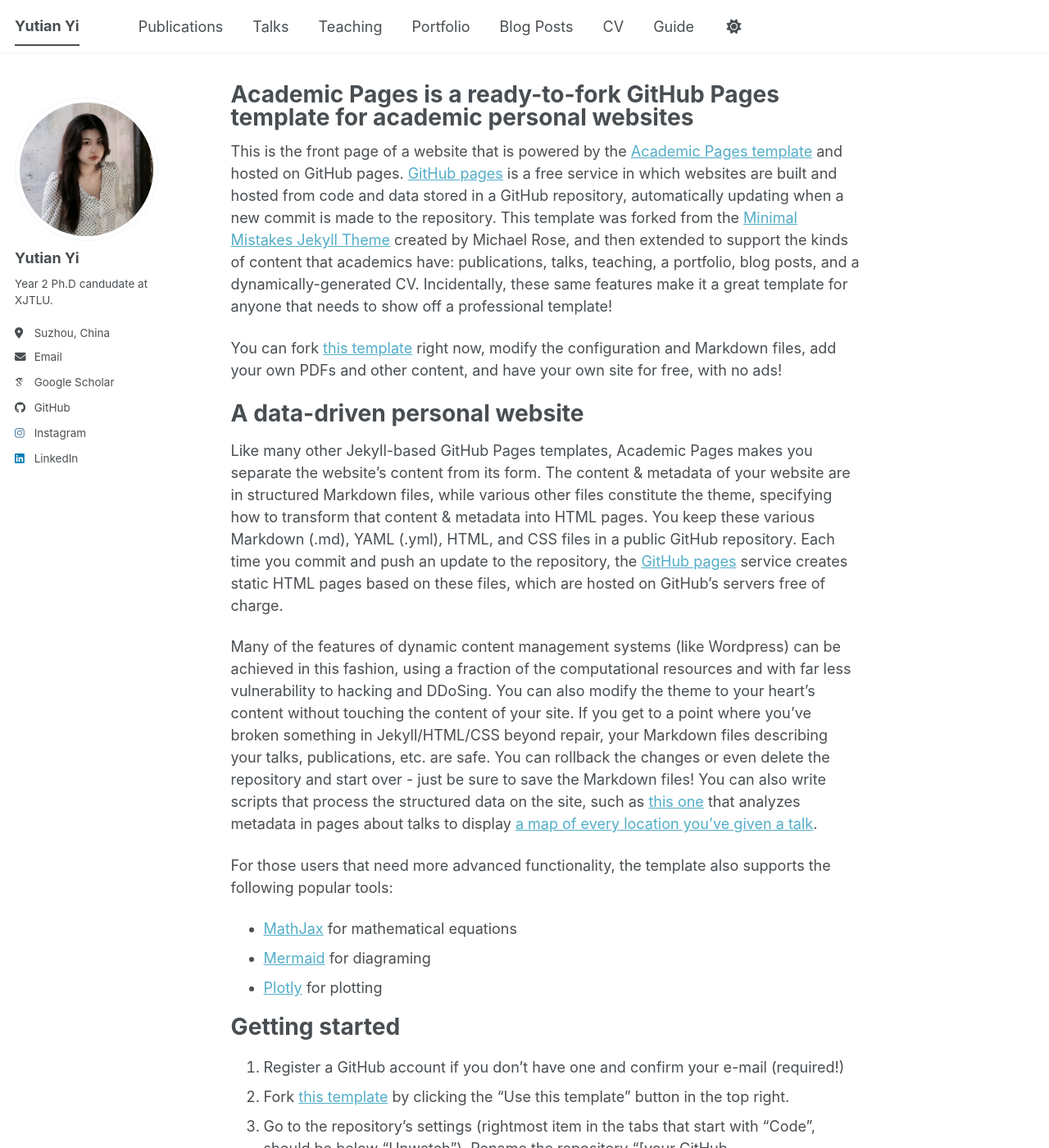
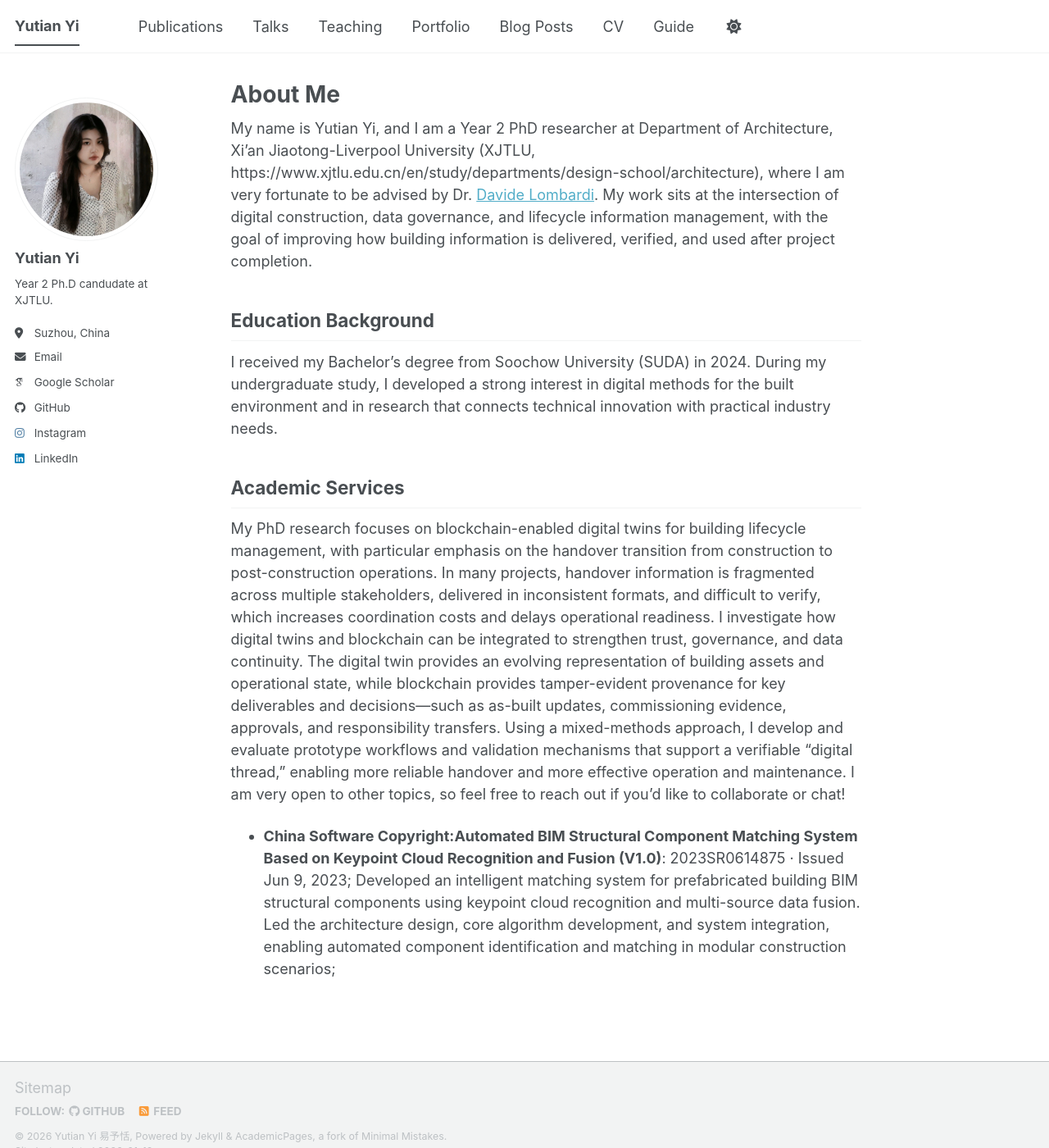
Before and after one commit to Yutian0425/yutian0425.github.io, a Jekyll site: the page built from _pages/about.md, in a window 1280 px wide and 1400 px high. Shown: the whole window at 82% size. Built offline with Jekyll 4.4.1, drawn with Linux system fonts in a browser that asks for light colours; some web fonts are replaced; a script bundle is joined from its source files by our own code; library files that are not in the unit come from our copies; a file with an impossible date is left out; some of the changed text lies outside the part shown.

Commit message:
Update about.md

```diff
--- a/_pages/about.md
+++ b/_pages/about.md
@@ -1,56 +1,21 @@
 ---
 permalink: /
-title: "Academic Pages is a ready-to-fork GitHub Pages template for academic personal websites"
+title: "About Me"
 author_profile: true
 redirect_from:
   - /about/
   - /about.html
 ---
 
-This is the front page of a website that is powered by the [Academic Pages template](https://github.com/academicpages/academicpages.github.io) and hosted on GitHub pages. [GitHub pages](https://pages.github.com) is a free service in which websites are built and hosted from code and data stored in a GitHub repository, automatically updating when a new commit is made to the repository. This template was forked from the [Minimal Mistakes Jekyll Theme](https://mmistakes.github.io/minimal-mistakes/) created by Michael Rose, and then extended to support the kinds of content that academics have: publications, talks, teaching, a portfolio, blog posts, and a dynamically-generated CV. Incidentally, these same features make it a great template for anyone that needs to show off a professional template!
+My name is Yutian Yi, and I am a Year 2 PhD researcher at Department of Architecture, Xi’an Jiaotong-Liverpool University (XJTLU, https://www.xjtlu.edu.cn/en/study/departments/design-school/architecture), where I am very fortunate to be advised by Dr. [Davide Lombardi](https://scholar.xjtlu.edu.cn/en/persons/DavideLombardi/). My work sits at the intersection of digital construction, data governance, and lifecycle information management, with the goal of improving how building information is delivered, verified, and used after project completion.
 
- You can fork [this template](https://github.com/academicpages/academicpages.github.io) right now, modify the configuration and Markdown files, add your own PDFs and other content, and have your own site for free, with no ads!
 
-A data-driven personal website
-======
-Like many other Jekyll-based GitHub Pages templates, Academic Pages makes you separate the website's content from its form. The content & metadata of your website are in structured Markdown files, while various other files constitute the theme, specifying how to transform that content & metadata into HTML pages. You keep these various Markdown (.md), YAML (.yml), HTML, and CSS files in a public GitHub repository. Each time you commit and push an update to the repository, the [GitHub pages](https://pages.github.com/) service creates static HTML pages based on these files, which are hosted on GitHub's servers free of charge.
+## Education Background
+I received my Bachelor’s degree from Soochow University (SUDA) in 2024. During my undergraduate study, I developed a strong interest in digital methods for the built environment and in research that connects technical innovation with practical industry needs.
 
-Many of the features of dynamic content management systems (like Wordpress) can be achieved in this fashion, using a fraction of the computational resources and with far less vulnerability to hacking and DDoSing. You can also modify the theme to your heart's content without touching the content of your site. If you get to a point where you've broken something in Jekyll/HTML/CSS beyond repair, your Markdown files describing your talks, publications, etc. are safe. You can rollback the changes or even delete the repository and start over - just be sure to save the Markdown files! You can also write scripts that process the structured data on the site, such as [this one](https://github.com/academicpages/academicpages.github.io/blob/master/talkmap.ipynb) that analyzes metadata in pages about talks to display [a map of every location you've given a talk](https://academicpages.github.io/talkmap.html).
 
-For those users that need more advanced functionality, the template also supports the following popular tools:
-- [MathJax](https://www.mathjax.org/) for mathematical equations
-- [Mermaid](https://mermaid.js.org/) for diagraming
-- [Plotly](https://plotly.com/javascript/) for plotting
+## Academic Services
+My PhD research focuses on blockchain-enabled digital twins for building lifecycle management, with particular emphasis on the handover transition from construction to post-construction operations. In many projects, handover information is fragmented across multiple stakeholders, delivered in inconsistent formats, and difficult to verify, which increases coordination costs and delays operational readiness. I investigate how digital twins and blockchain can be integrated to strengthen trust, governance, and data continuity. The digital twin provides an evolving representation of building assets and operational state, while blockchain provides tamper-evident provenance for key deliverables and decisions—such as as-built updates, commissioning evidence, approvals, and responsibility transfers. Using a mixed-methods approach, I develop and evaluate prototype workflows and validation mechanisms that support a verifiable “digital thread,” enabling more reliable handover and more effective operation and maintenance.
+I am very open to other topics, so feel free to reach out if you’d like to collaborate or chat!
 
-Getting started
-======
-1. Register a GitHub account if you don't have one and confirm your e-mail (required!)
-1. Fork [this template](https://github.com/academicpages/academicpages.github.io) by clicking the "Use this template" button in the top right.
-1. Go to the repository's settings (rightmost item in the tabs that start with "Code", should be below "Unwatch"). Rename the repository "[your GitHub username].github.io", which will also be your website's URL.
-1. Set site-wide configuration and create content & metadata (see below -- also see [this set of diffs](https://archive.is/3TPas) showing what files were changed to set up [an example site](https://getorg-testacct.github.io) for a user with the username "getorg-testacct")
-1. Upload any files (like PDFs, .zip files, etc.) to the files/ directory. They will appear at https://[your GitHub username].github.io/files/example.pdf.
-1. Check status by going to the repository settings, in the "GitHub pages" section
-
-Site-wide configuration
-------
-The main configuration file for the site is in the base directory in [_config.yml](https://github.com/academicpages/academicpages.github.io/blob/master/_config.yml), which defines the content in the sidebars and other site-wide features. You will need to replace the default variables with ones about yourself and your site's github repository. The configuration file for the top menu is in [_data/navigation.yml](https://github.com/academicpages/academicpages.github.io/blob/master/_data/navigation.yml). For example, if you don't have a portfolio or blog posts, you can remove those items from that navigation.yml file to remove them from the header.
-
-Create content & metadata
-------
-For site content, there is one Markdown file for each type of content, which are stored in directories like _publications, _talks, _posts, _teaching, or _pages. For example, each talk is a Markdown file in the [_talks directory](https://github.com/academicpages/academicpages.github.io/tree/master/_talks). At the top of each Markdown file is structured data in YAML about the talk, which the theme will parse to do lots of cool stuff. The same structured data about a talk is used to generate the list of talks on the [Talks page](https://academicpages.github.io/talks), each [individual page](https://academicpages.github.io/talks/2012-03-01-talk-1) for specific talks, the talks section for the [CV page](https://academicpages.github.io/cv), and the [map of places you've given a talk](https://academicpages.github.io/talkmap.html) (if you run this [python file](https://github.com/academicpages/academicpages.github.io/blob/master/talkmap.py) or [Jupyter notebook](https://github.com/academicpages/academicpages.github.io/blob/master/talkmap.ipynb), which creates the HTML for the map based on the contents of the _talks directory).
-
-**Markdown generator**
-
-The repository includes [a set of Jupyter notebooks](https://github.com/academicpages/academicpages.github.io/tree/master/markdown_generator
-) that converts a CSV containing structured data about talks or presentations into individual Markdown files that will be properly formatted for the Academic Pages template. The sample CSVs in that directory are the ones I used to create my own personal website at stuartgeiger.com. My usual workflow is that I keep a spreadsheet of my publications and talks, then run the code in these notebooks to generate the Markdown files, then commit and push them to the GitHub repository.
-
-How to edit your site's GitHub repository
-------
-Many people use a git client to create files on their local computer and then push them to GitHub's servers. If you are not familiar with git, you can directly edit these configuration and Markdown files directly in the github.com interface. Navigate to a file (like [this one](https://github.com/academicpages/academicpages.github.io/blob/master/_talks/2012-03-01-talk-1.md) and click the pencil icon in the top right of the content preview (to the right of the "Raw | Blame | History" buttons). You can delete a file by clicking the trashcan icon to the right of the pencil icon. You can also create new files or upload files by navigating to a directory and clicking the "Create new file" or "Upload files" buttons.
-
-Example: editing a Markdown file for a talk
-![Editing a Markdown file for a talk](/images/editing-talk.png)
-
-For more info
-------
-More info about configuring Academic Pages can be found in [the guide](https://academicpages.github.io/markdown/), the [growing wiki](https://github.com/academicpages/academicpages.github.io/wiki), and you can always [ask a question on GitHub](https://github.com/academicpages/academicpages.github.io/discussions). The [guides for the Minimal Mistakes theme](https://mmistakes.github.io/minimal-mistakes/docs/configuration/) (which this theme was forked from) might also be helpful.
+- **China Software Copyright:Automated BIM Structural Component Matching System Based on Keypoint Cloud Recognition and Fusion (V1.0)**: 2023SR0614875 · Issued Jun 9, 2023; Developed an intelligent matching system for prefabricated building BIM structural components using keypoint cloud recognition and multi-source data fusion. Led the architecture design, core algorithm development, and system integration, enabling automated component identification and matching in modular construction scenarios;
```
